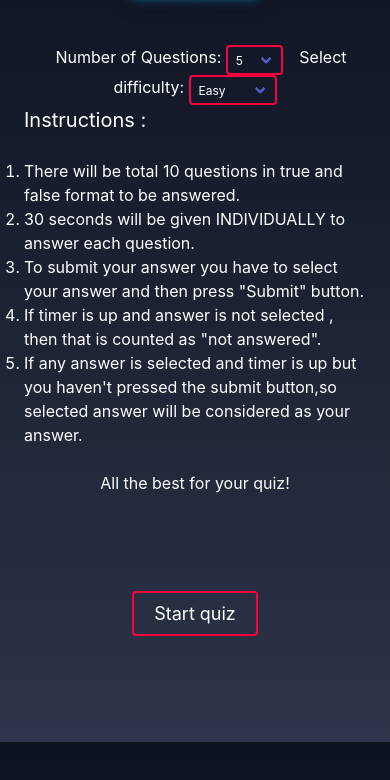
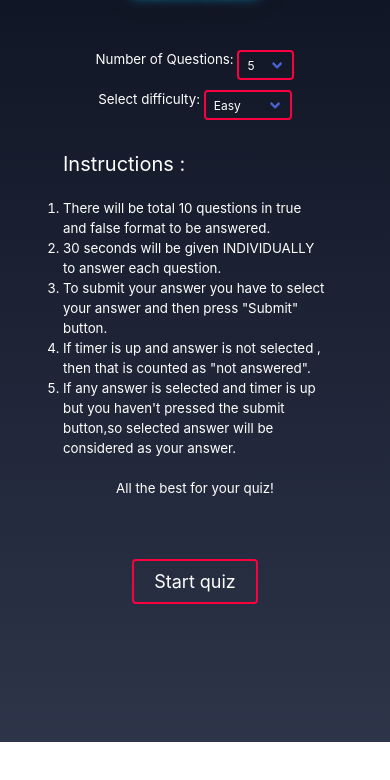
Before and after one commit to Tanviikawle/Quiz-game, a plain HTML site: page quizpage.html in a window 390 px wide. Shown: the part 102-882 px from the top of the page. After the commit the page ends 844 px from the top, so only its background shows below. Drawn offline with nearby package versions, Linux system fonts and the light colour scheme.

Commit message:
completed!

```diff
--- a/quizpage.html
+++ b/quizpage.html
@@ -19,8 +19,7 @@
       </div>
 
       <div id="instructions" class="column">
-        <div class="column is-three-fifths is-offset-one-fifth">
-          <div>
+        <div class="column is-full" id="form_data">
           <span>
               <label>Number of Questions:</label>
               <div class="select is-small">
@@ -49,38 +48,6 @@
                 </select>
               </div>
           </span>
-            <!-- <span>
-                <label>Select category:</label>
-                <div class="select is-small">
-                  <select id="cat">
-                    <option value="any">Any category</option>
-                    <option value="9">General Knowledge</option>
-                    <option value="10">Entertainment: Books</option>
-                    <option value="11">Entertainment: Film</option>
-                    <option value="12">Entertainment: Music</option>
-                    <option value="13">Entertainment: Musicals & Theatres</option>
-                    <option value="14">Entertainment: Television</option>
-                    <option value="15">Entertainment: Video Games</option>
-                    <option value="16">Entertainment: Board Games</option>
-                    <option value="17">Science & Nature</option>
-                    <option value="18">Science: Computers</option>
-                    <option value="19">Science: Mathematics</option>
-                    <option value="20">Mythology</option>
-                    <option value="21">Sports</option>
-                    <option value="22">Geography</option>
-                    <option value="23">History</option>
-                    <option value="24">Politics</option>
-                    <option value="25">Art</option>
-                    <option value="26">Celebrities</option>
-                    <option value="27">Animals</option>
-                    <option value="28">Vehicles</option>
-                    <option value="29">Entertainment: Comics</option>
-                    <option value="30">Science: Gadgets</option>
-                    <option value="31">Entertainment: Japanese Anime & Manga</option>
-                    <option value="32">Entertainment: Cartoon & Animations</option>
-                  </select>
-                </div>
-            </span> -->
           <span>
               <label>Select difficulty:</label>
               <div class="select is-small">
@@ -94,6 +61,7 @@
               </div>
           </span>
         </div>
+        <div class="column is-three-fifths is-offset-one-fifth">
           <h2 style="text-align: left; font-size: 20px;">Instructions :</h2>
           <br>
           <ol style="text-align: left;">
@@ -108,13 +76,13 @@
         </div>
       </div>
 
-      <div class="column">
+      <div class="column low_padding" >
         <div class="column is-three-fifths is-offset-one-fifth">
           <div id="container"></div>
         </div>
       </div>
 
-      <form class="control" id="radio_buttons">
+      <form class="control low_padding" id="radio_buttons">
         <span>
           <label class="radio">
             <input type="radio" name="answer" id="radio-1" value="true">
@@ -129,14 +97,14 @@
         </span>
       </form>
 
-      <div class="column">
+      <div class="column low_padding">
         <div class="column is-three-fifths is-offset-one-fifth">
           <div class="buttons  container" id="btn">
             <button class="button quiz1" id="quiz">Start quiz</button>
           </div>
         </div>
       </div>
-      <div class="column">
+      <div class="column low_padding">
         <div class="is-three-fifths is-offset-one-fifth">
           <a  id="result_button">
           </a>
@@ -149,7 +117,7 @@
       </div>
     </div>
 
-    <div class="column">
+    <div class="column low_padding">
       <div class="column is-three-fifths is-offset-one-fifth">
         <div  id="spans"></div>
       </div>
--- a/style.css
+++ b/style.css
@@ -77,6 +77,7 @@ h1 {
   align-items: center;
   align-content: center;
   justify-content: center;
+  padding: 0px;
 }
 
 .quiz1{
@@ -171,7 +172,16 @@ border-bottom: 2px solid rgb(250, 1, 64);
 
 .column{
   text-align: center;
+  /* padding: 5px; */
 }
+
+.low_padding{
+  padding: 0px;
+}
+
+/* .is-three-fifths {
+  padding: 2px;
+} */
 
 #done_text {
   font-size: 25px;
@@ -199,8 +209,8 @@ select option {
 
 span{
   color: white;
-  /* padding: 5px; */
-  margin-left: 12px;
+  padding: 5px;
+  /* margin-left: 12px; */
 }
 
 #submitForm{
@@ -223,3 +233,38 @@ span{
 /* .column{
   padding: 0px !important;
 } */
+
+#form_data{
+  display: flex;
+  justify-content: space-evenly;
+  flex-wrap: wrap;
+}
+
+
+
+@media (max-width: 452px) {
+  #welcome_txt{
+    font-size: 2rem;
+  }
+  #start_btn{
+    font-size: small !important;
+    padding: 10px !important;
+  }
+  #instructions{
+    font-size: smaller !important;
+  }
+}
+
+@media (max-width: 768px) {
+  #instructions{
+    width: 80%;
+    margin: auto;
+  }
+}
+
+/* @media (max-width: 425px) {
+  #welcome_txt{
+    font-size: 3rem;
+
+  }
+} */
--- a/test.js
+++ b/test.js
@@ -21,7 +21,7 @@ cat=document.getElementById("cat")
 
 // import {no,diff,category} from "./start.js";
 
-let SEC=10
+let SEC=30
 let num
 let i=0
 let j
```
Also changed, not shown: index.html (+1 -1 lines), start.js (deleted, +0 -25 lines). Lines whose indentation alone changed are shown as unchanged.
